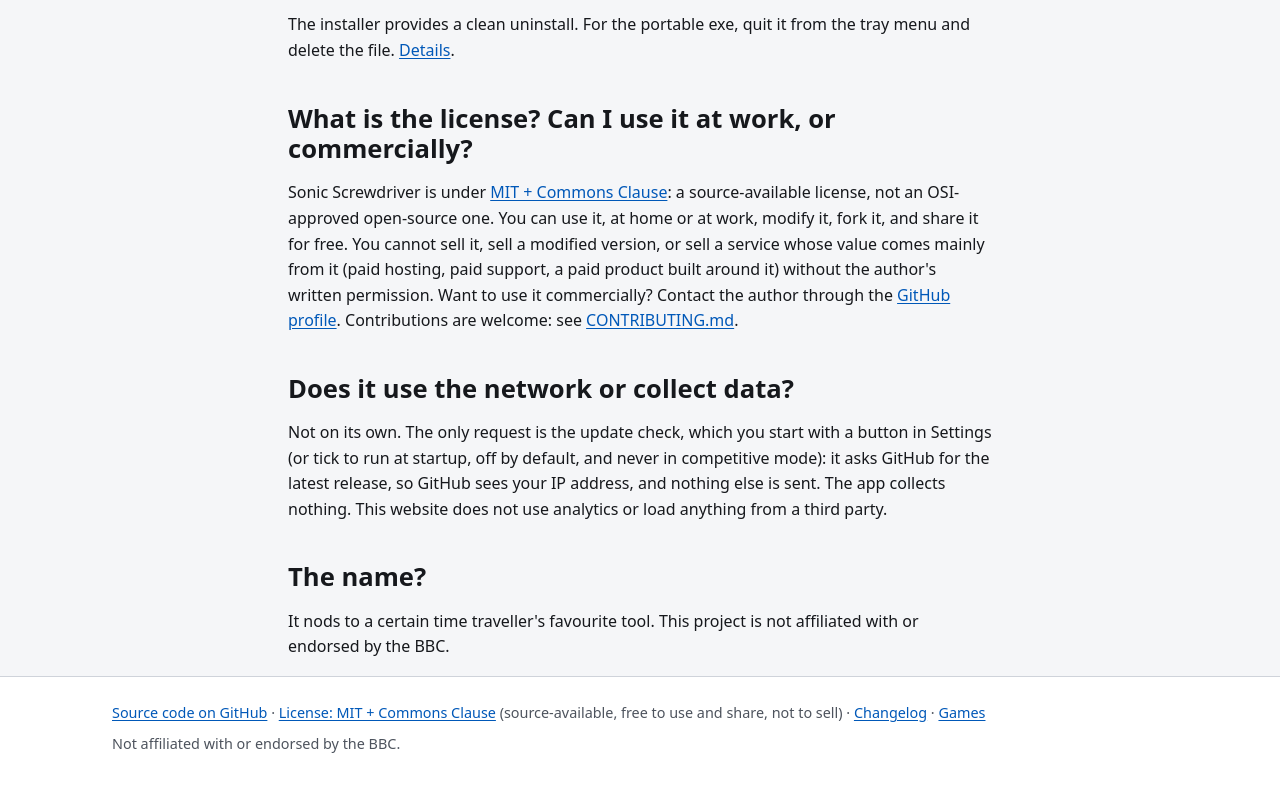
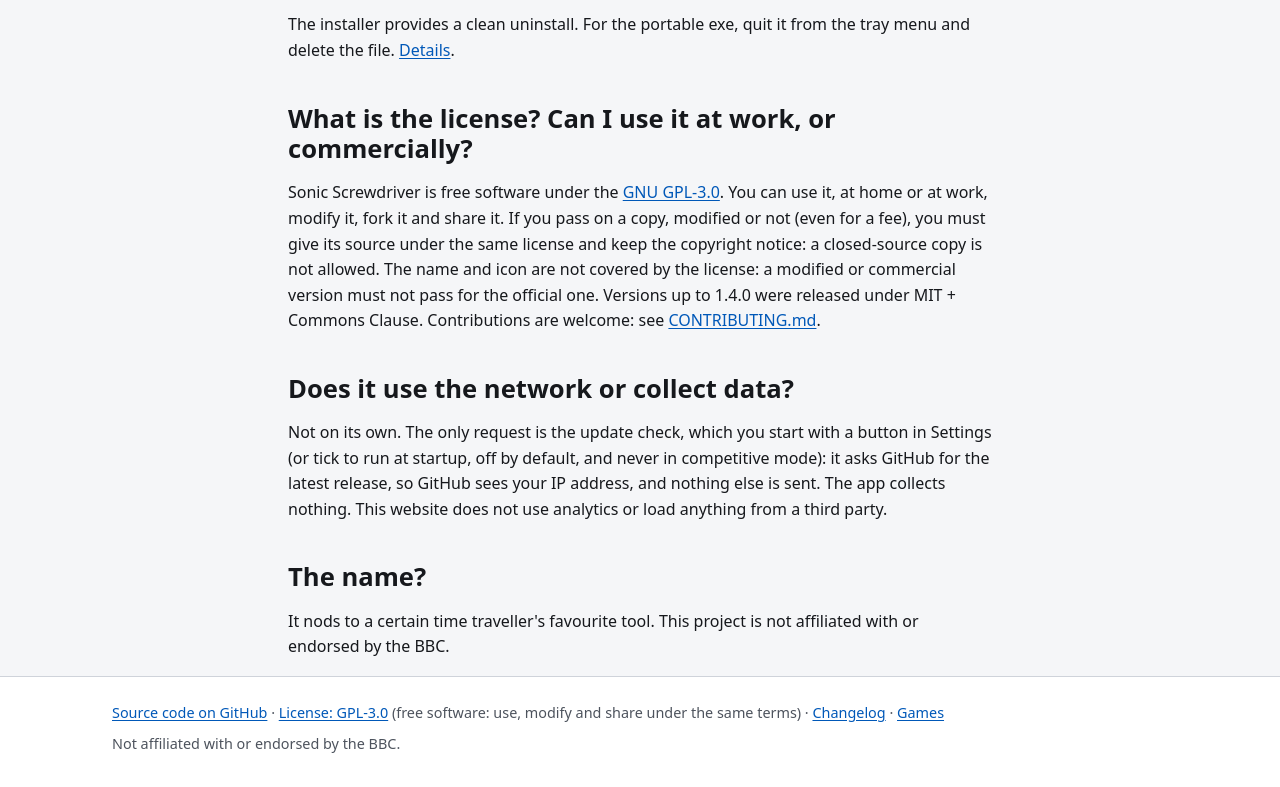
Before and after one commit to leroidubid/SonicScrewdriver, a plain HTML site: page site/faq.html in a window 1280 px wide. Shown: the part 2006-2793 px from the top of the page. Drawn offline with Linux system fonts and the light colour scheme.

Commit message:
License: switch from MIT + Commons Clause to GPL-3.0 (#38)

```diff
--- a/site/faq.html
+++ b/site/faq.html
@@ -76,7 +76,7 @@
     <p>The installer provides a clean uninstall. For the portable exe, quit it from the tray menu and delete the file. <a href="download.html#uninstall">Details</a>.</p>
 
     <h2 id="license">What is the license? Can I use it at work, or commercially?</h2>
-    <p>Sonic Screwdriver is under <a href="https://github.com/leroidubid/SonicScrewdriver/blob/main/LICENSE">MIT + Commons Clause</a>: a source-available license, not an OSI-approved open-source one. You can use it, at home or at work, modify it, fork it, and share it for free. You cannot sell it, sell a modified version, or sell a service whose value comes mainly from it (paid hosting, paid support, a paid product built around it) without the author's written permission. Want to use it commercially? Contact the author through the <a href="https://github.com/leroidubid">GitHub profile</a>. Contributions are welcome: see <a href="https://github.com/leroidubid/SonicScrewdriver/blob/main/CONTRIBUTING.md">CONTRIBUTING.md</a>.</p>
+    <p>Sonic Screwdriver is free software under the <a href="https://github.com/leroidubid/SonicScrewdriver/blob/main/LICENSE">GNU GPL-3.0</a>. You can use it, at home or at work, modify it, fork it and share it. If you pass on a copy, modified or not (even for a fee), you must give its source under the same license and keep the copyright notice: a closed-source copy is not allowed. The name and icon are not covered by the license: a modified or commercial version must not pass for the official one. Versions up to 1.4.0 were released under MIT + Commons Clause. Contributions are welcome: see <a href="https://github.com/leroidubid/SonicScrewdriver/blob/main/CONTRIBUTING.md">CONTRIBUTING.md</a>.</p>
 
     <h2 id="network">Does it use the network or collect data?</h2>
     <p>Not on its own. The only request is the update check, which you start with a button in Settings (or tick to run at startup, off by default, and never in competitive mode): it asks GitHub for the latest release, so GitHub sees your IP address, and nothing else is sent. The app collects nothing. This website does not use analytics or load anything from a third party.</p>
@@ -88,8 +88,8 @@
   <footer class="site-footer">
     <div class="wrap">
       <p><a href="https://github.com/leroidubid/SonicScrewdriver">Source code on GitHub</a> &middot;
-      <a href="https://github.com/leroidubid/SonicScrewdriver/blob/main/LICENSE">License: MIT + Commons Clause</a>
-      (source-available, free to use and share, not to sell) &middot;
+      <a href="https://github.com/leroidubid/SonicScrewdriver/blob/main/LICENSE">License: GPL-3.0</a>
+      (free software: use, modify and share under the same terms) &middot;
       <a href="changelog.html">Changelog</a> &middot; <a href="games.html">Games</a></p>
       <p>Not affiliated with or endorsed by the BBC.</p>
     </div>
```
Also changed, not shown: site/404.html (+2 -2 lines), site/changelog.html (+2 -2 lines), site/command-line.html (+2 -2 lines), site/download.html (+3 -3 lines), site/features.html (+2 -2 lines), site/games.html (+2 -2 lines), site/index.html (+2 -2 lines), site/security.html (+2 -2 lines), 6 other files.
